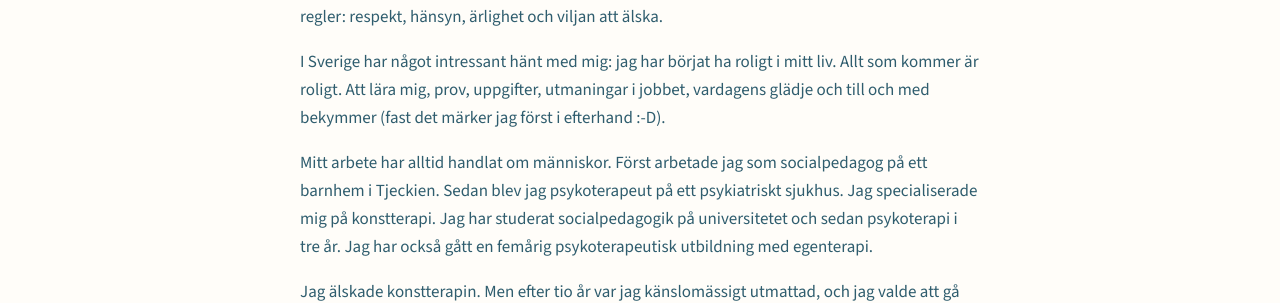
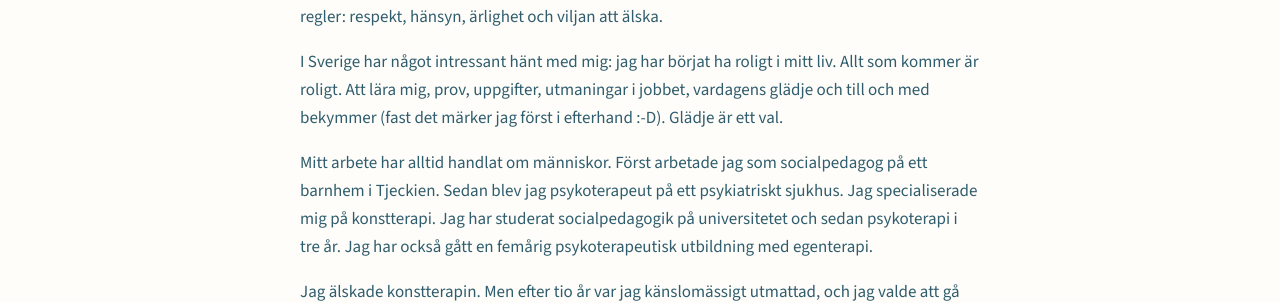
Before and after one commit to HannahKodad/it-pedagogy, a Jekyll site: the page built from om-mig.md, in a window 1280 px wide and 900 px high. Shown: the part 369-672 px from the top of the window. Built offline with Jekyll 4.4.1, drawn with Linux system fonts in a browser that asks for light colours.

Commit message:
Om mig: add 'Glädje är ett val.'
Co-Authored-By: Claude Opus 5.5 <noreply@anthropic.com>
Claude-Session: https://claude.ai/code/session_01US4uC96mcg9pnYNxCsLiKE

```diff
--- a/om-mig.md
+++ b/om-mig.md
@@ -10,7 +10,7 @@ Jag heter Hannah Kodad. Jag bor i Tärna prästgård i mellersta Sverige och stu
 
 Vem är jag? Jag är en modig kvinna. Mamma till tre söner. Mikaels fru. I livet följer jag enkla regler: respekt, hänsyn, ärlighet och viljan att älska.
 
-I Sverige har något intressant hänt med mig: jag har börjat ha roligt i mitt liv. Allt som kommer är roligt. Att lära mig, prov, uppgifter, utmaningar i jobbet, vardagens glädje och till och med bekymmer (fast det märker jag först i efterhand :-D).
+I Sverige har något intressant hänt med mig: jag har börjat ha roligt i mitt liv. Allt som kommer är roligt. Att lära mig, prov, uppgifter, utmaningar i jobbet, vardagens glädje och till och med bekymmer (fast det märker jag först i efterhand :-D). Glädje är ett val.
 
 Mitt arbete har alltid handlat om människor. Först arbetade jag som socialpedagog på ett barnhem i Tjeckien. Sedan blev jag psykoterapeut på ett psykiatriskt sjukhus. Jag specialiserade mig på konstterapi. Jag har studerat socialpedagogik på universitetet och sedan psykoterapi i tre år. Jag har också gått en femårig psykoterapeutisk utbildning med egenterapi.
 
```
